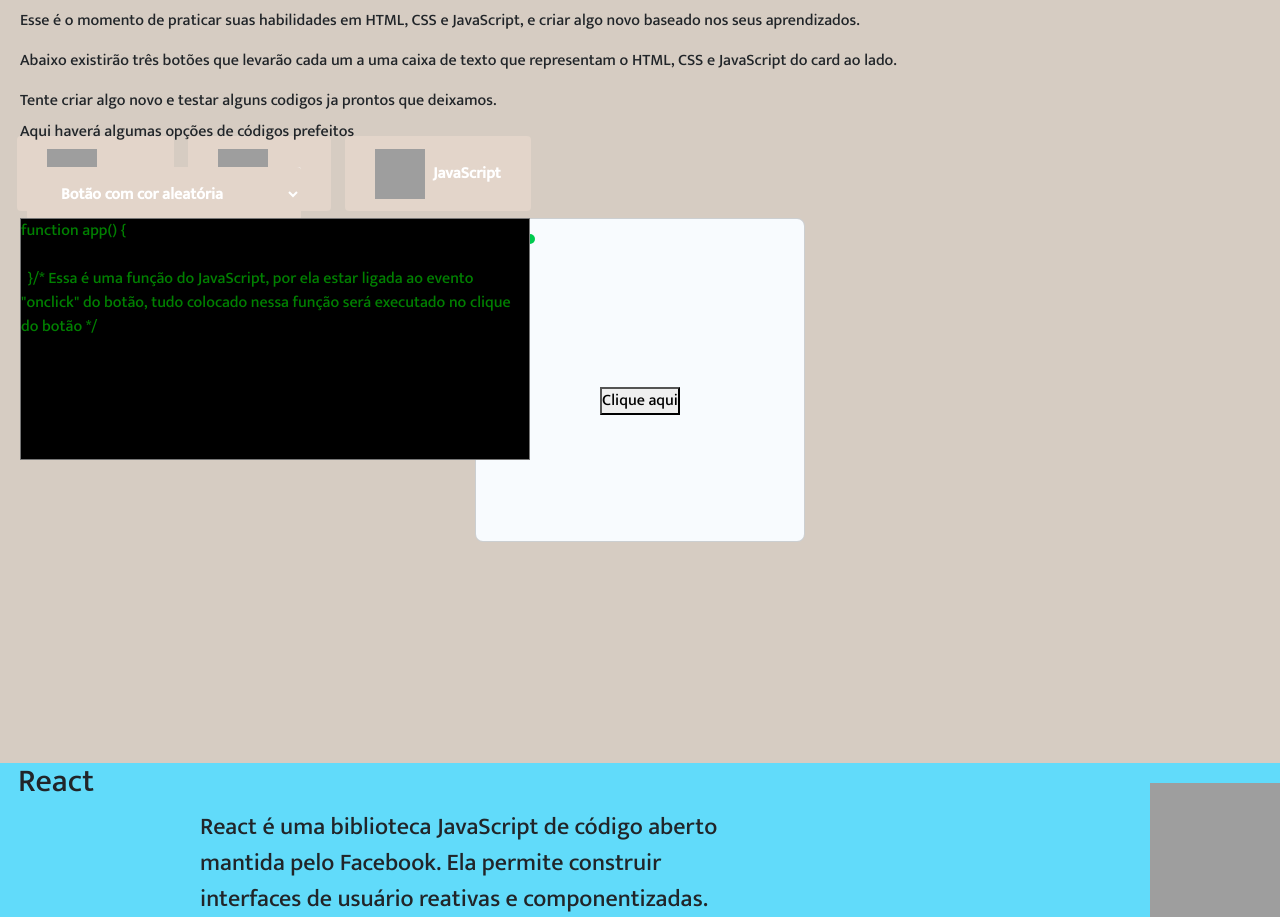
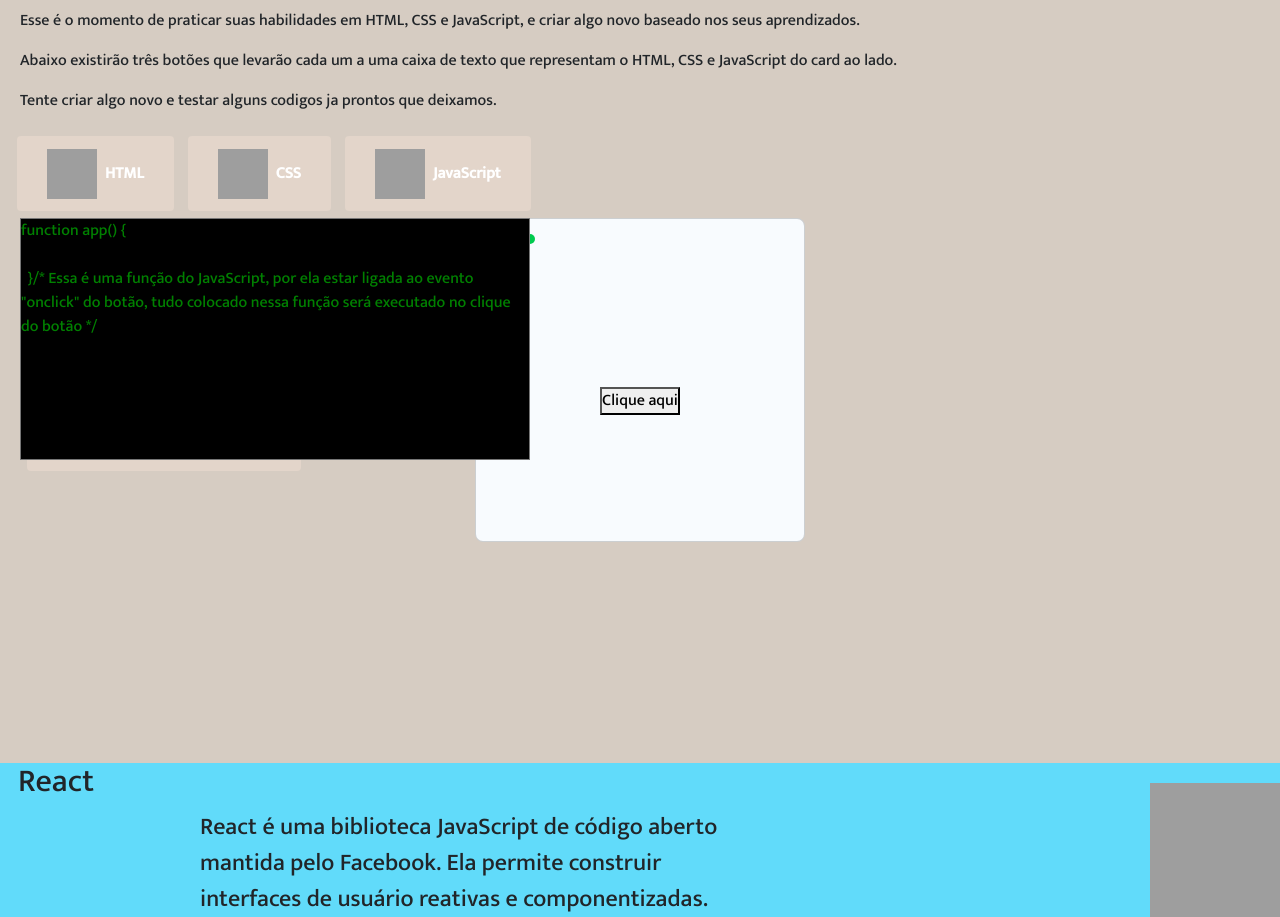
Before and after one commit to influenza/frontend2023, a React (Vite) app: page / in a window 1280 px wide. Shown: the part 4980-5897 px from the top of the page. Built offline with nearby package versions, Linux system fonts and the light colour scheme; grey boxes are pictures that could not be loaded.

Commit message:
Update App.css

```diff
--- a/src/App.css
+++ b/src/App.css
@@ -14,7 +14,7 @@ h2{
   position:absolute;
   top:5050px;
   margin-left: 20px;
-  margin-top:50px;
+  margin-top:300px;
 }
 .codigo{
   z-index: 10;
```
